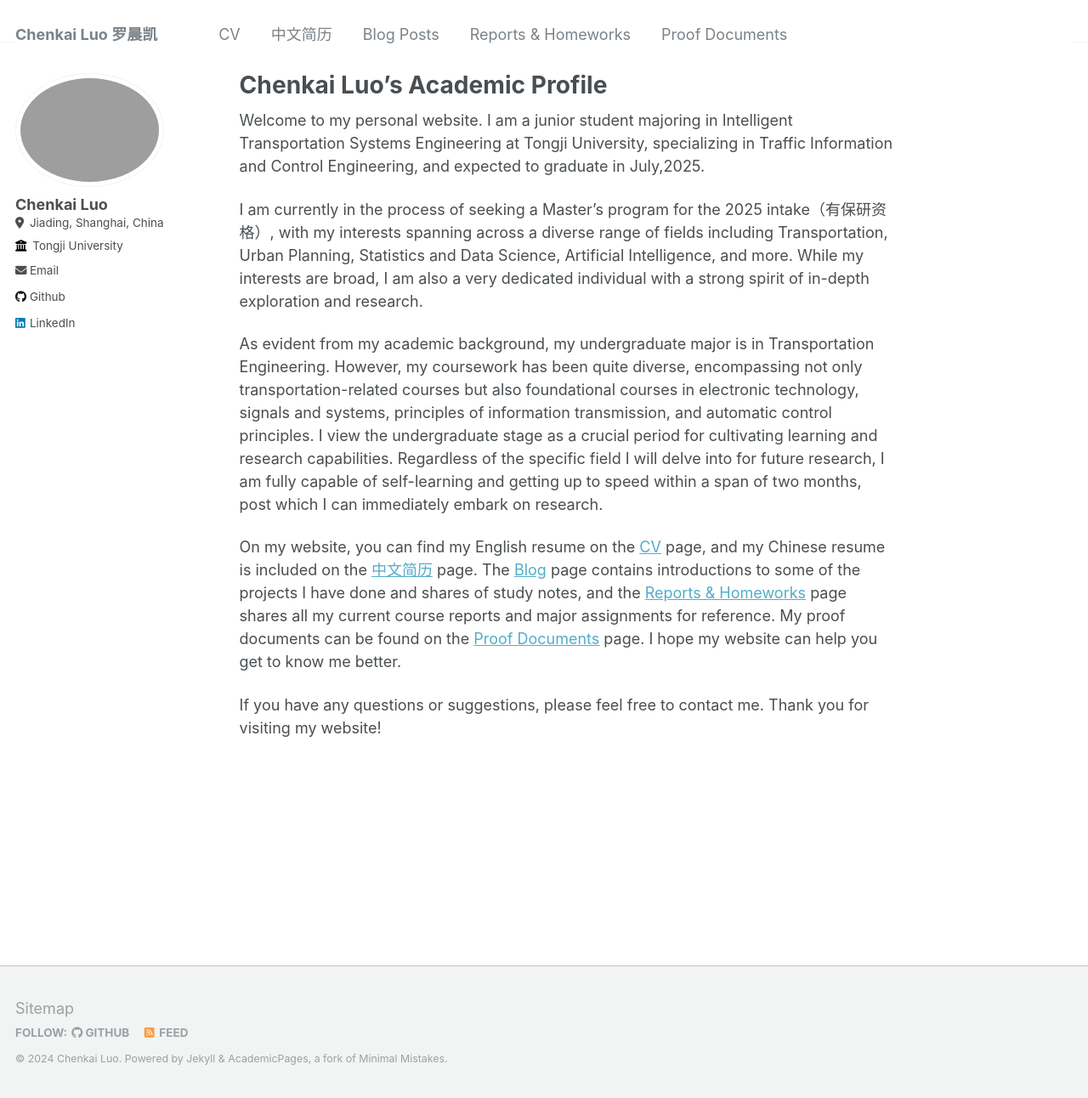
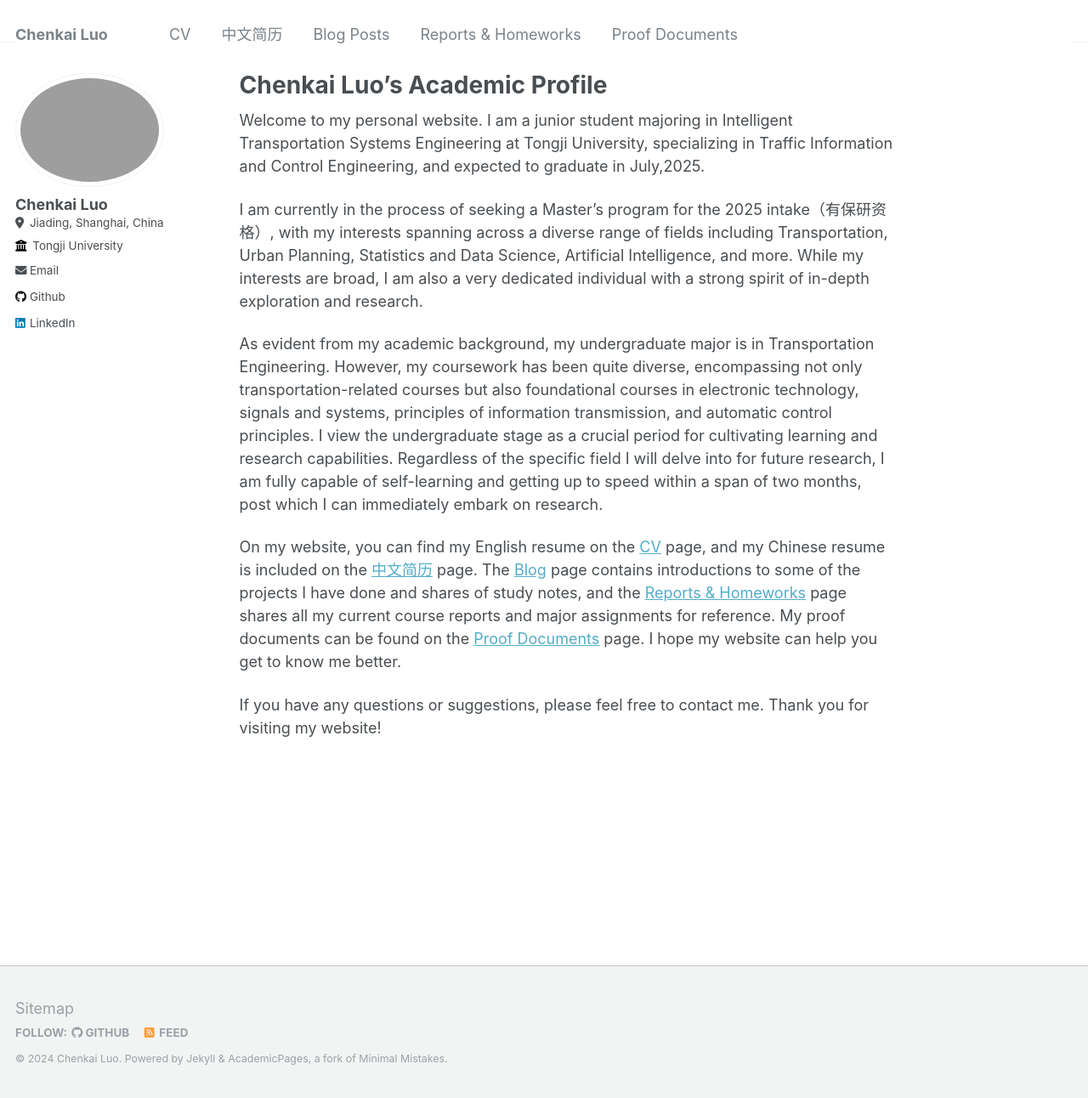
Before and after one commit to ryan11njr/ryan11njr.github.io, a Jekyll site: the page built from _pages/about.md, in a window 1280 px wide and 1292 px high. Shown: the whole window at 85% size. Built offline with Jekyll 4.4.1, drawn with Linux system fonts in a browser that asks for light colours; a script that is not in the unit is left out.

Commit message:
Update _config.yml

```diff
--- a/_config.yml
+++ b/_config.yml
@@ -8,7 +8,7 @@
 
 # Basic Site Settings
 locale                   : "en-US"
-title                    : "Chenkai Luo 罗晨凯"
+title                    : "Chenkai Luo"
 title_separator          : "-"
 name                     : &name "Chenkai Luo"
 description              : &description "personal description"
```
